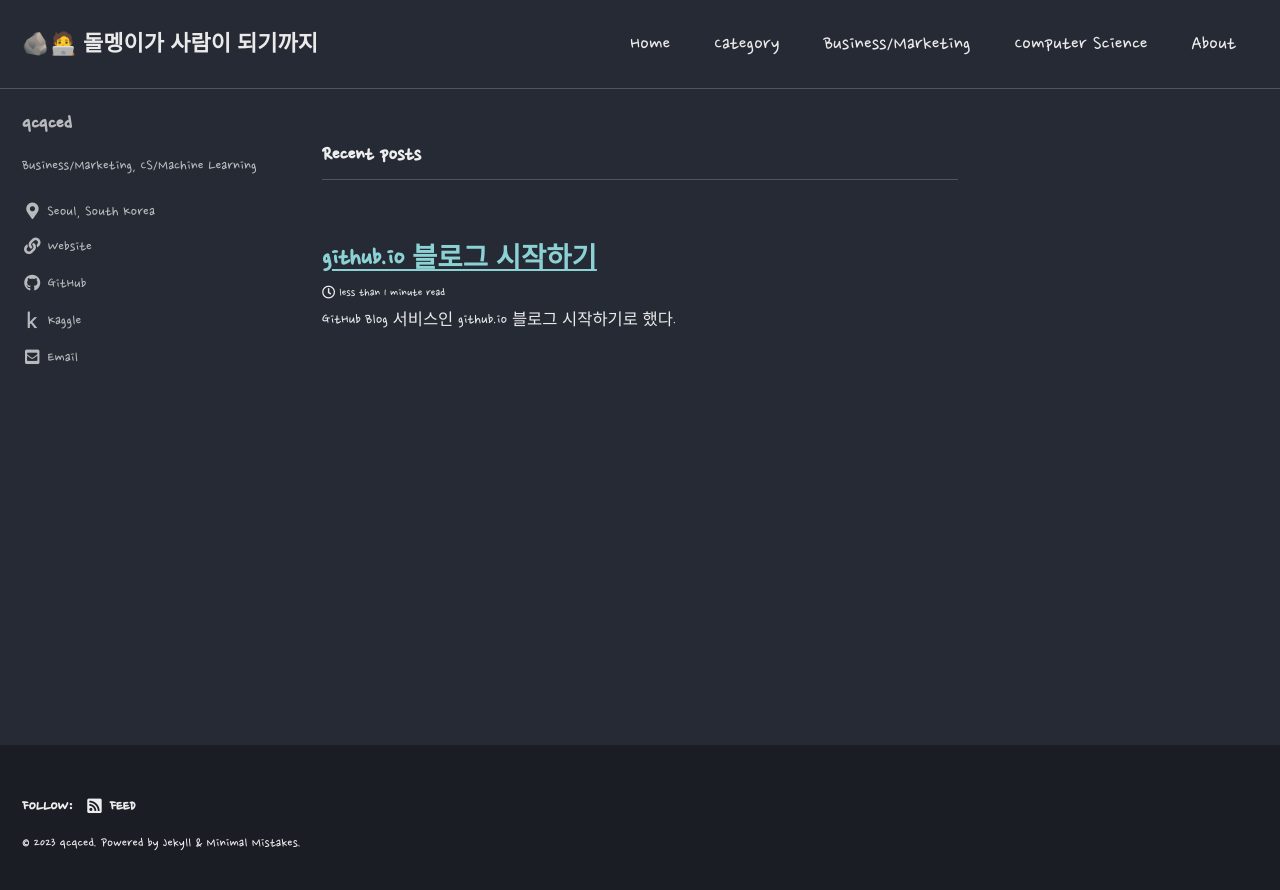
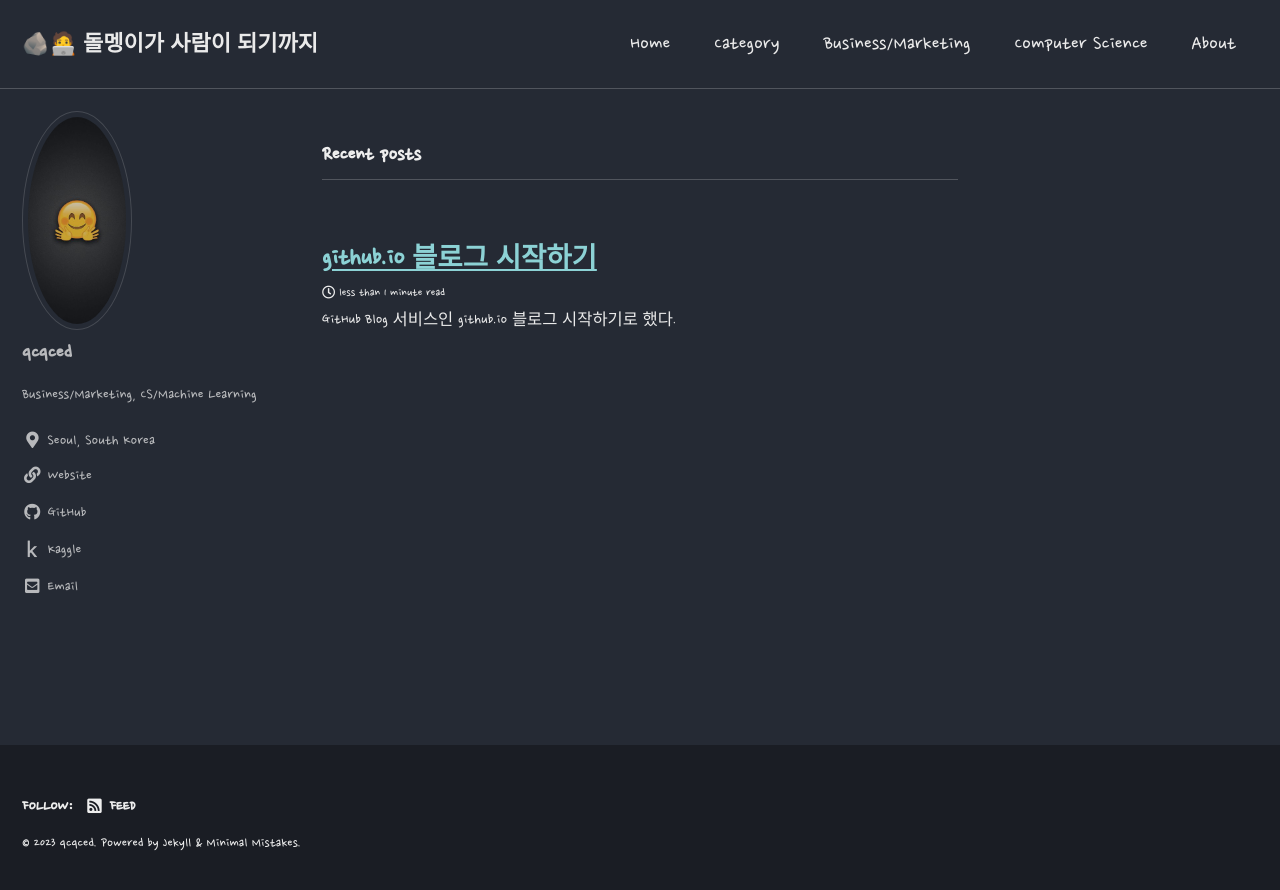
Before and after one commit to qcqced123/qcqced123.github.io, a Jekyll site: the page built from index.html, in a window 1280 px wide. Shown: the top 890 px of the page. Built offline with Jekyll 4.4.1, drawn with Linux system fonts in a browser that asks for light colours; cached includes are drawn as plain includes; the list of posts is cut into pages by our own code.

Commit message:
Apply Bio

```diff
--- a/_config.yml
+++ b/_config.yml
@@ -105,7 +105,7 @@
 # Site Author
 author:
   name             : "qcqced"
-  avatar           : # path of avatar image, e.g. "/assets/images/bio-photo.jpg"
+  avatar           : "/assets/images/Hugging-Face-Emoji.jpg"
   bio              : "Business/Marketing, CS/Machine Learning"
   location         : "Seoul, South Korea"
   email            : "qcqced123@gmail.com"
```
